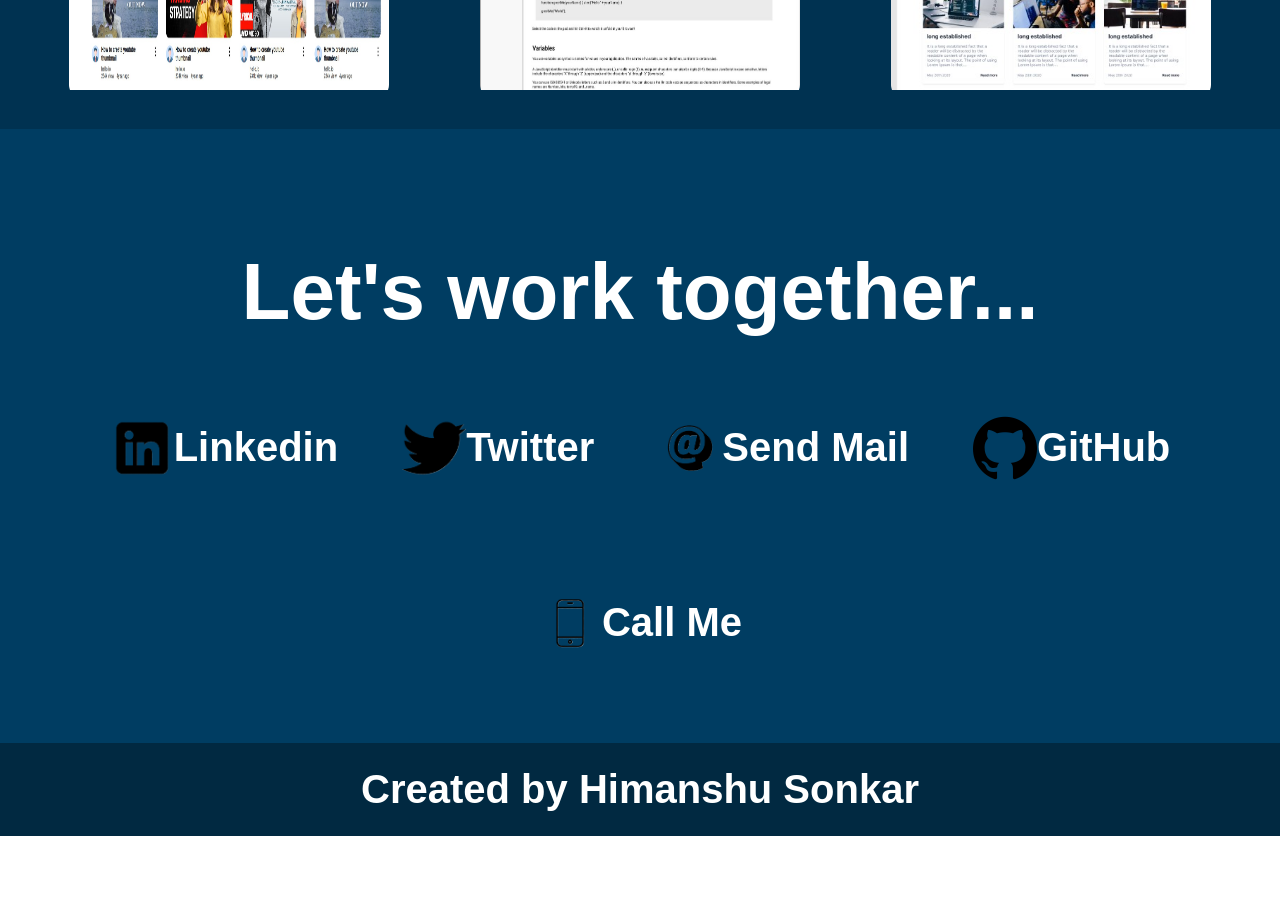
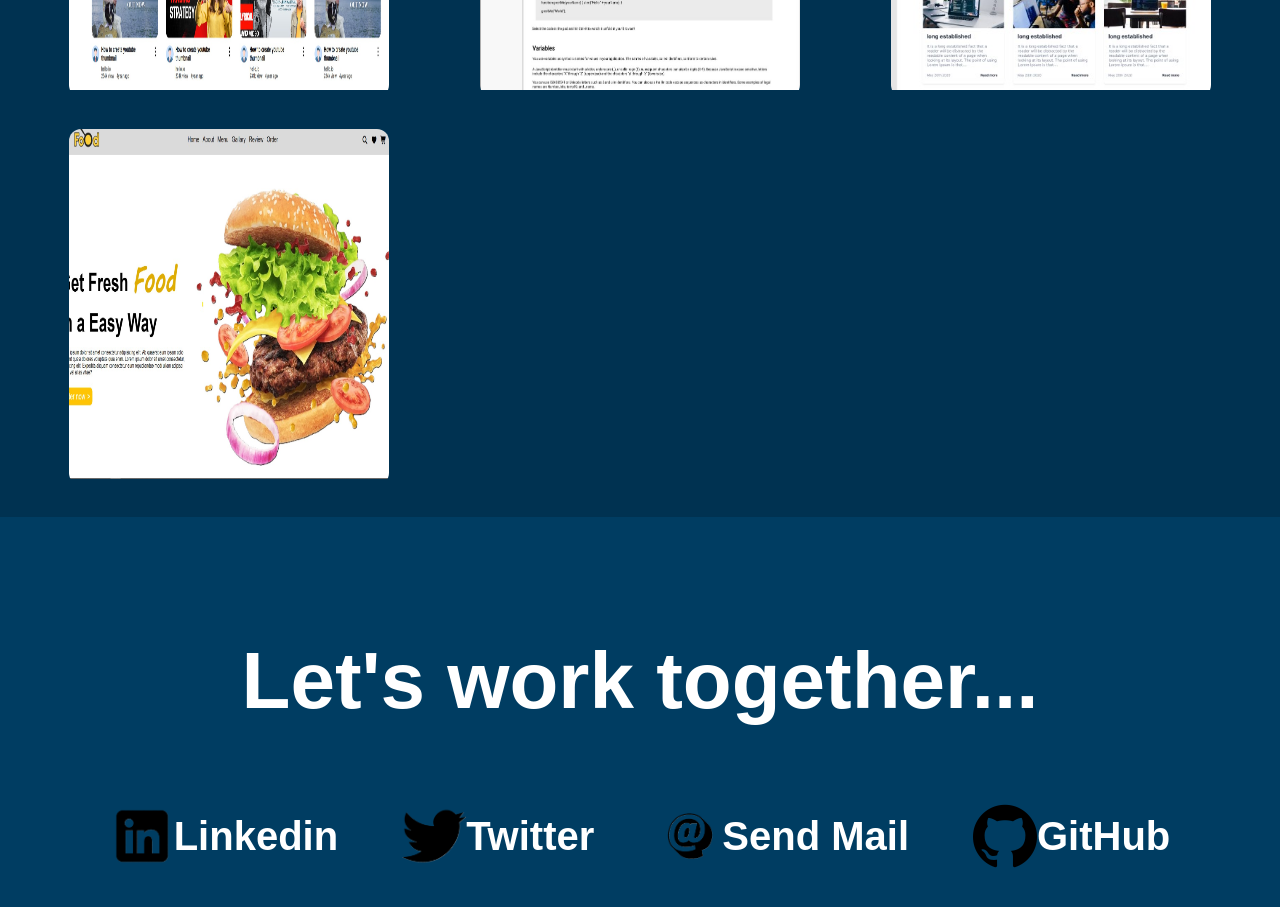
Before and after one commit to Himanshu18730Sonkar/Portfolio-, a plain HTML site: page portfolio/index.html in a window 1280 px wide. Shown: the part 1660-2567 px from the top of the page. Before the commit the page ends 2496 px from the top, so only its background shows below. Drawn offline with nearby package versions, Linux system fonts and the light colour scheme.

Commit message:
Update index.html

```diff
--- a/portfolio/index.html
+++ b/portfolio/index.html
@@ -75,6 +75,11 @@
                     <div class="text-project"><h3>Blog website</h3></div>
 
                 </div></a>
+                <a href="https://food-website-one-pi.vercel.app/"><div class="card">
+                    <img src="images/food.jpg" alt="Blog website" class="project-img">
+                    <div class="text-project"><h3>Food Website</h3></div>
+
+                </div></a>
 
 
             </div>
```
